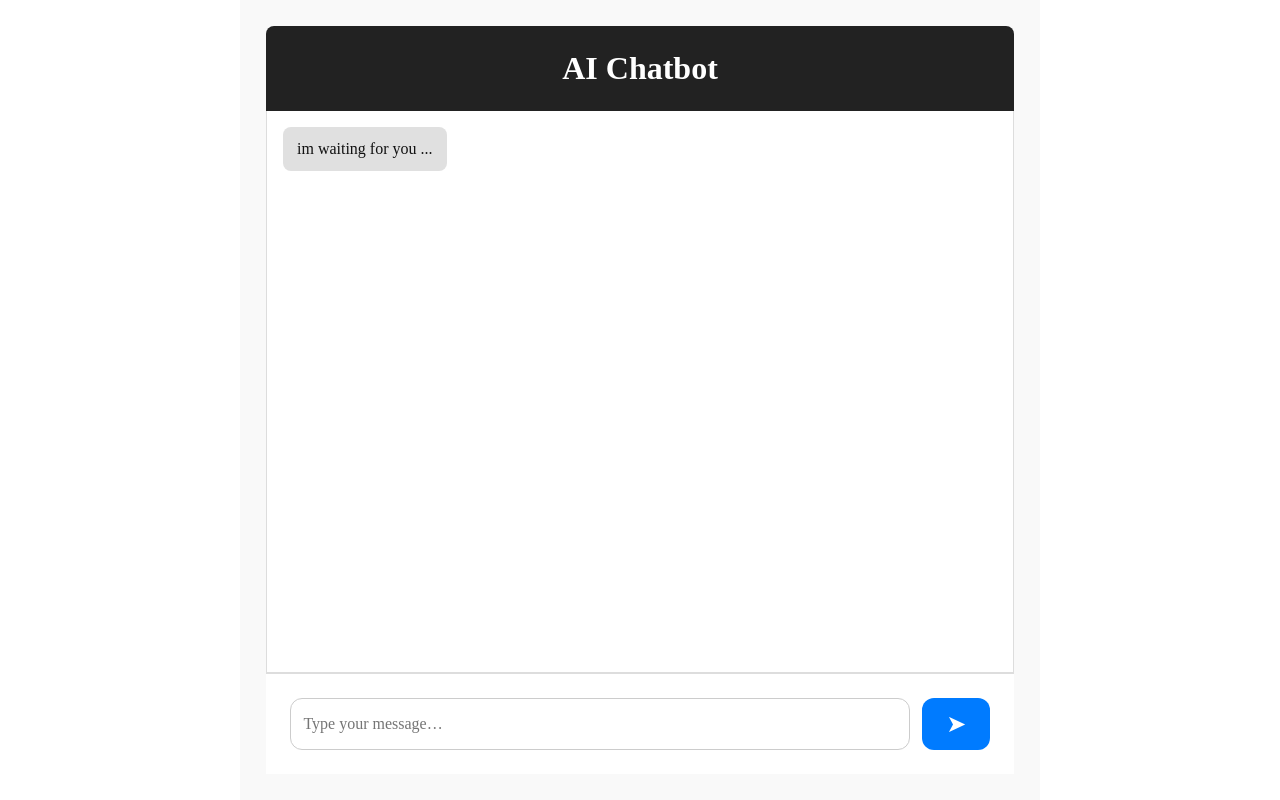
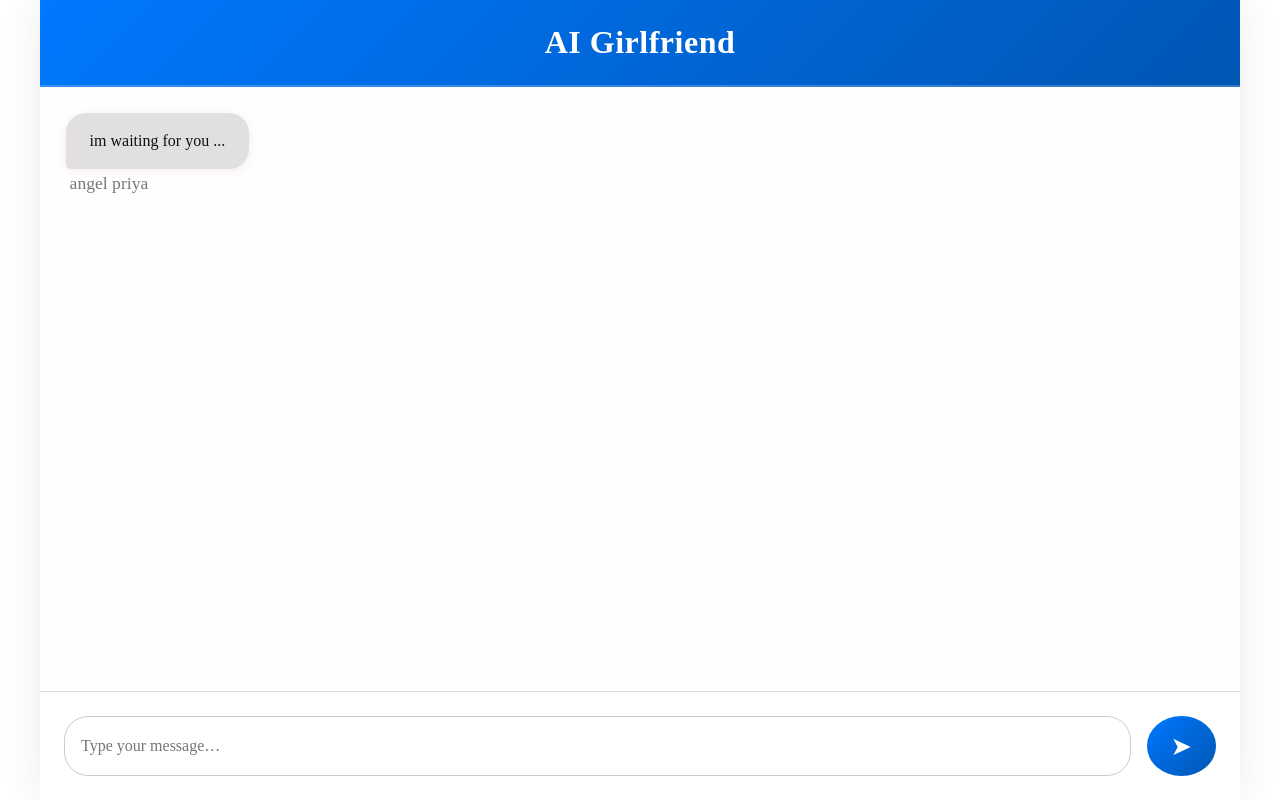
Before and after one commit to Akki-b2008/AiChatbot, a React (Vite) app in the folder Frontend/: page / in a window 1280 px wide. Built offline with nearby package versions, Linux system fonts and the light colour scheme; no server answers.

Commit message:
Update AI model version and enhance chat UI with new styles and labels

```diff
--- a/Frontend/src/App.css
+++ b/Frontend/src/App.css
@@ -1,84 +1,156 @@
+/* 🌟 Full container */
 .chat-container {
-  max-width: 800px;
+  max-width: 1200px;
   margin: 0 auto;
-  height: 100vh;
+  height: 100dvh;
   display: flex;
   flex-direction: column;
-  padding: clamp(1rem, 2vw, 2rem);
-  font-family: sans-serif;
-  background-color: #f9f9f9;
+  background: linear-gradient(135deg, #fdfbfb, #ebedee);
+  font-family: "Inter", "Segoe UI", sans-serif;
+  box-shadow: 0 0 40px rgba(0, 0, 0, 0.08);
+  /* border-radius: clamp(0.5rem, 2vw, 1rem); */
+  overflow: hidden;
 }
 
+/* 🌟 Header */
 .chat-header {
   padding: clamp(0.75rem, 2vw, 1.5rem);
   text-align: center;
-  background-color: #222;
+  background: linear-gradient(135deg, #0078ff, #0056b3);
   color: #fff;
   font-size: clamp(1.2rem, 3vw, 2rem);
-  font-weight: bold;
-  border-radius: 0.5rem 0.5rem 0 0;
+  font-weight: 700;
+  letter-spacing: 0.5px;
+  border-bottom: 2px solid rgba(255, 255, 255, 0.2);
+  position: sticky;
+  top: 0;
+  z-index: 10;
 }
 
+/* 🌟 Messages area */
 .chat-messages {
   flex: 1;
   overflow-y: auto;
-  padding: clamp(0.5rem, 1.5vw, 1rem);
+  padding: clamp(0.8rem, 2vw, 2rem);
   display: flex;
   flex-direction: column;
-  gap: clamp(0.5rem, 1vw, 1rem);
-  background-color: #fff;
-  border: 1px solid #ddd;
-  border-top: none;
+  gap: clamp(0.6rem, 1.2vw, 1.5rem);
+  background-color: #fefefe;
+  scrollbar-width: thin;
+  scrollbar-color: #bbb transparent;
 }
 
+.chat-messages::-webkit-scrollbar {
+  width: 6px;
+}
+.chat-messages::-webkit-scrollbar-thumb {
+  background: #bbb;
+  border-radius: 10px;
+}
+.chat-messages::-webkit-scrollbar-track {
+  background: transparent;
+}
+
+/* 🌟 Each message wrapper */
+.chat-message-wrapper {
+  display: flex;
+  flex-direction: column;
+  /* max-width: 80%; */
+}
+
+/* 🌟 Chat bubbles */
 .chat-bubble {
-  max-width: 75%;
-  padding: clamp(0.5rem, 2vw, .7rem) clamp(0.9rem, 1vw, 1.2rem);
-  border-radius: 0.5rem;
-  font-size: clamp(0.875rem, 2vw, 1rem);
-  line-height: 1.4;
+  padding: clamp(0.6rem, 1.5vw, 1rem) clamp(1rem, 2vw, 1.5rem);
+  border-radius: 1.25rem;
+  font-size: clamp(0.85rem, 2vw, 1rem);
+  line-height: 1.5;
+  box-shadow: 0 2px 10px rgba(169, 14, 14, 0.08);
+  word-wrap: break-word;
+  animation: fadeIn 0.3s ease-in-out;
 }
 
 .chat-bubble.user {
   align-self: flex-end;
-  background-color: #dcf8c6;
-  color: #333;
+  background: linear-gradient(135deg, #0078ff, #00c6ff);
+  color: white;
+  border-bottom-right-radius: 0.3rem;
 }
 
 .chat-bubble.ai {
   align-self: flex-start;
-  background-color: #e0e0e0;
+  background: #bcb8b873;
   color: #111;
+  border-bottom-left-radius: 0.3rem;
 }
 
+/* 🌟 Small labels under message */
+.chat-label {
+  font-size: clamp(.8rem, 2vw, 1.1rem);
+  margin-top: 0.3rem;
+  margin-left: 4px;
+  color: #777;
+}
+
+.chat-message-wrapper .user + .chat-label {
+  align-self: flex-end;
+}
+
+.chat-message-wrapper .ai + .chat-label {
+  align-self: flex-start;
+}
+
+/* 🌟 Input area */
 .chat-input-area {
   display: flex;
-  gap: clamp(0.5rem, 1vw, 1rem);
-  padding: clamp(0.75rem, 2vw, 1.5rem);
+  gap: clamp(0.6rem, 2vw, 1rem);
+  padding: clamp(0.8rem, 2vw, 1.5rem);
   background-color: #fff;
   border-top: 1px solid #ddd;
 }
 
 .chat-input {
-  flex: 1;
-  padding: clamp(0.5rem, 1vw, 1rem);
+  /* flex: 1; */
+  width: 100%;
+  padding: clamp(0.6rem, 1.5vw, 1rem);
   font-size: clamp(0.9rem, 2vw, 1rem);
   border: 1px solid #ccc;
-  border-radius: 0.75rem;
+  border-radius: 1.5rem;
   outline: none;
+  transition: border-color 0.2s, box-shadow 0.2s;
+}
+
+.chat-input:focus {
+  border-color: #0078ff;
+  box-shadow: 0 0 0 2px rgba(0, 120, 255, 0.2);
 }
 
 .send-btn {
-  padding: clamp(0.5rem, 1vw, 0.75rem) clamp(0.75rem, 2vw, 1.5rem);
-  font-size: clamp(1rem, 2.5vw, 1.5rem);
-  background-color: #007bff;
+  padding: clamp(0.6rem, 1.5vw, 0.9rem) clamp(1rem, 2vw, 1.5rem);
+  font-size: clamp(1.1rem, 2.5vw, 1.6rem);
+  background: linear-gradient(135deg, #0078ff, #0056b3);
   color: white;
   border: none;
-  border-radius: 0.75rem;
+  border-radius: 50%;
   cursor: pointer;
-  transition: background-color 0.3s ease;
+  transition: transform 0.2s ease, background 0.3s ease;
+  display: flex;
+  align-items: center;
+  justify-content: center;
 }
 
 .send-btn:hover {
-  background-color: #0056b3;
+  background: linear-gradient(135deg, #0056b3, #004099);
+  transform: scale(1.05);
 }
+
+/* 🌟 Animations */
+@keyframes fadeIn {
+  from {
+    opacity: 0;
+    transform: translateY(8px);
+  }
+  to {
+    opacity: 1;
+    transform: translateY(0);
+  }
+}
--- a/Frontend/src/App.jsx
+++ b/Frontend/src/App.jsx
@@ -5,8 +5,9 @@ import "./App.css";
 function App() {
   const socket = useRef(null);
   const [messages, setMessages] = useState([
-    { sender: "ai", text : "im waiting for you ..." },
+    { sender: "ai", text: "im waiting for you ..." },
   ]);
+
   const [input, setInput] = useState("");
   const chatEndRef = useRef(null);
 
@@ -55,19 +56,25 @@ function App() {
   return (
     <div className="chat-container">
       <div className="chat-header">
-        <span className="chat-title">AI Chatbot</span>
+        <span className="chat-title">AI Girlfriend</span>
       </div>
+
       <div className="chat-messages">
         {messages.map((msg, idx) => (
-          <div
-            key={idx}
-            className={`chat-bubble ${msg.sender === "user" ? "user" : "ai"}`}
-          >
-            {msg.text}
+          <div key={idx} className="chat-message-wrapper">
+            <div
+              className={`chat-bubble ${msg.sender === "user" ? "user" : "ai"}`}
+            >
+              {msg.text}
+            </div>
+            <span className="chat-label">
+              {msg.sender === "user" ? "me" : "angel priya"}
+            </span>
           </div>
         ))}
         <div ref={chatEndRef} />
       </div>
+
       <form className="chat-input-area" onSubmit={handleSend}>
         <input
           className="chat-input"
```
Also changed, not shown: 1 other file (tests, documents, lock files or other folders).
